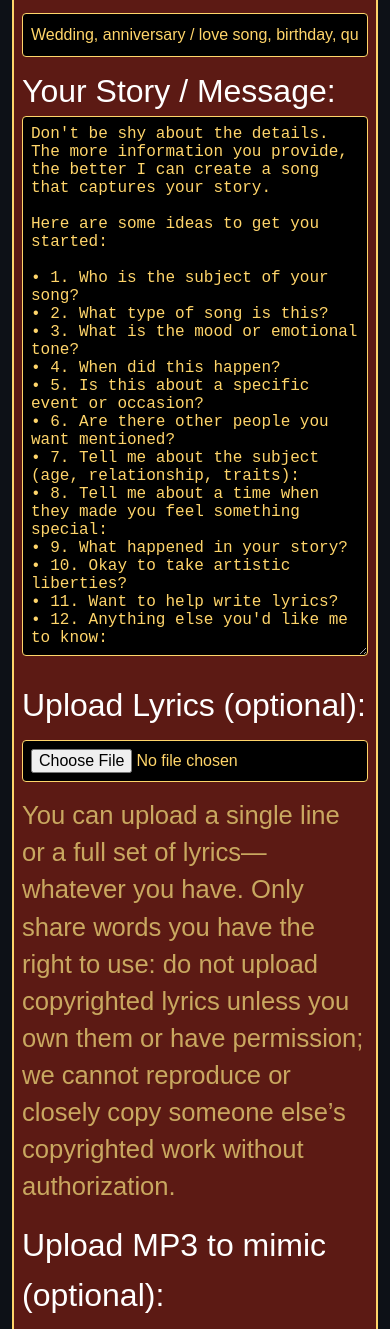
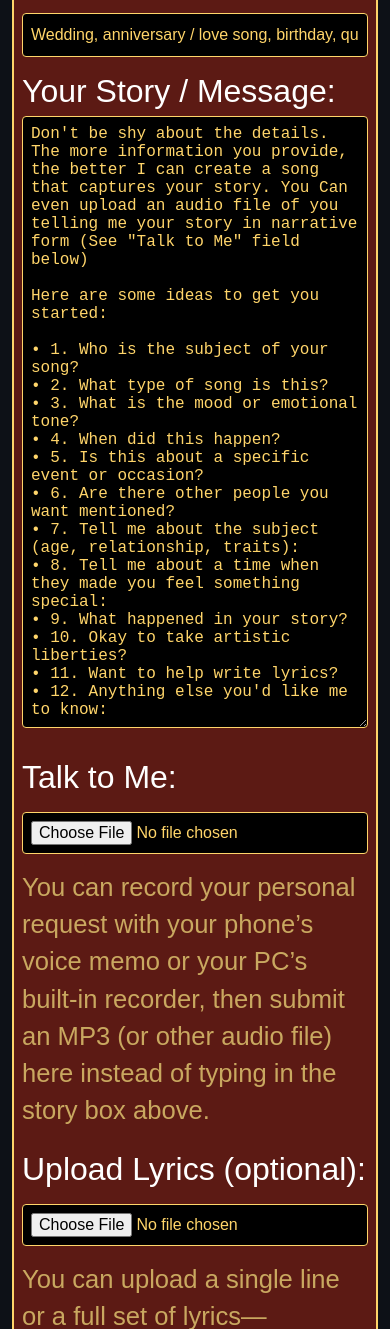
Before and after one commit to JASYTIONLINE/r07-yourthemuse, a plain HTML site: page contents/order.html in a window 390 px wide. Shown: the part 1892-3221 px from the top of the page. Drawn offline with Linux system fonts and the light colour scheme.

Commit message:
Order form: add Talk to Me audio upload with caption
Optional audio file field below Your Story; form-disclaimer explains recording on phone or PC and submitting MP3 instead of typing.

Made-with: Cursor

```diff
--- a/contents/order.html
+++ b/contents/order.html
@@ -72,7 +72,7 @@
         <input type="text" id="event" name="event" class="form-field" value="Wedding, anniversary / love song, birthday, quinceañera, graduation, memorial / funeral, engagement, new baby, retirement, thank-you / appreciation, holiday, other"><br>
 
         <label for="message">Your Story / Message:</label><br>
-        <textarea id="message" name="message" rows="16" class="form-field">Don't be shy about the details. The more information you provide, the better I can create a song that captures your story.
+        <textarea id="message" name="message" rows="16" class="form-field">Don't be shy about the details. The more information you provide, the better I can create a song that captures your story. You Can even upload an audio file of you telling me your story in narrative form (See "Talk to Me" field below)
 
 Here are some ideas to get you started:
 
@@ -88,6 +88,10 @@ Here are some ideas to get you started:
 • 10. Okay to take artistic liberties?
 • 11. Want to help write lyrics?
 • 12. Anything else you&apos;d like me to know:</textarea><br>
+
+        <label for="talkToMeAudio">Talk to Me:</label><br>
+        <input type="file" id="talkToMeAudio" name="talkToMeAudio" class="form-field" accept="audio/*,.mp3,.wav,.m4a,.aac,.ogg,audio/mpeg,audio/wav">
+        <p class="form-disclaimer">You can record your personal request with your phone&rsquo;s voice memo or your PC&rsquo;s built-in recorder, then submit an MP3 (or other audio file) here instead of typing in the story box above.</p>
 
         <label for="lyricsFile">Upload Lyrics (optional):</label><br>
         <input type="file" id="lyricsFile" name="lyricsFile" class="form-field">
```
